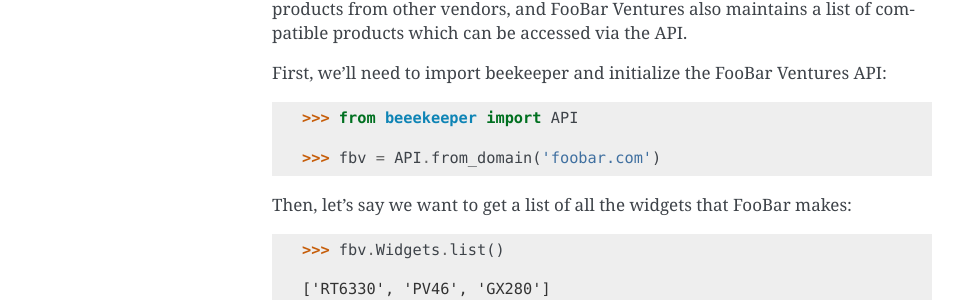
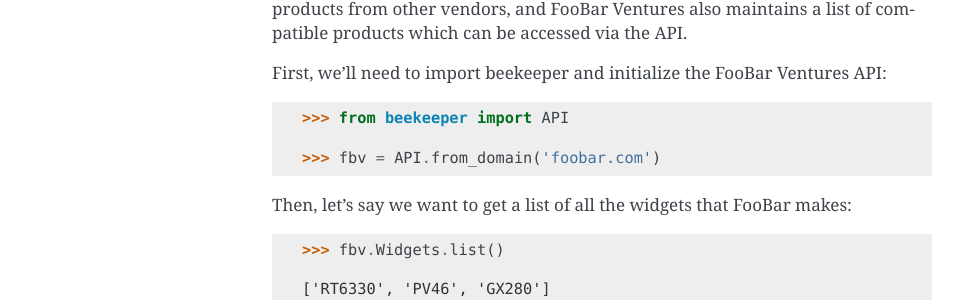
Before and after one commit to haikuginger/beekeeper, a Sphinx documentation site: the page built from docs/source/how_to_use.rst, in a window 1280 px wide. Shown: the part 266-566 px from the top of the page, without its empty margins (148-1111 px from the left). Built offline with Sphinx 7.4.7, drawn with Linux system fonts in a browser that asks for light colours.

Commit message:
Update how_to_use.rst

```diff
--- a/docs/source/how_to_use.rst
+++ b/docs/source/how_to_use.rst
@@ -16,7 +16,7 @@ First, we'll need to import beekeeper and initialize the FooBar Ventures API:
 
 .. code:: python
 
-    >>> from beeekeeper import API
+    >>> from beekeeper import API
 
     >>> fbv = API.from_domain('foobar.com')
 
```
